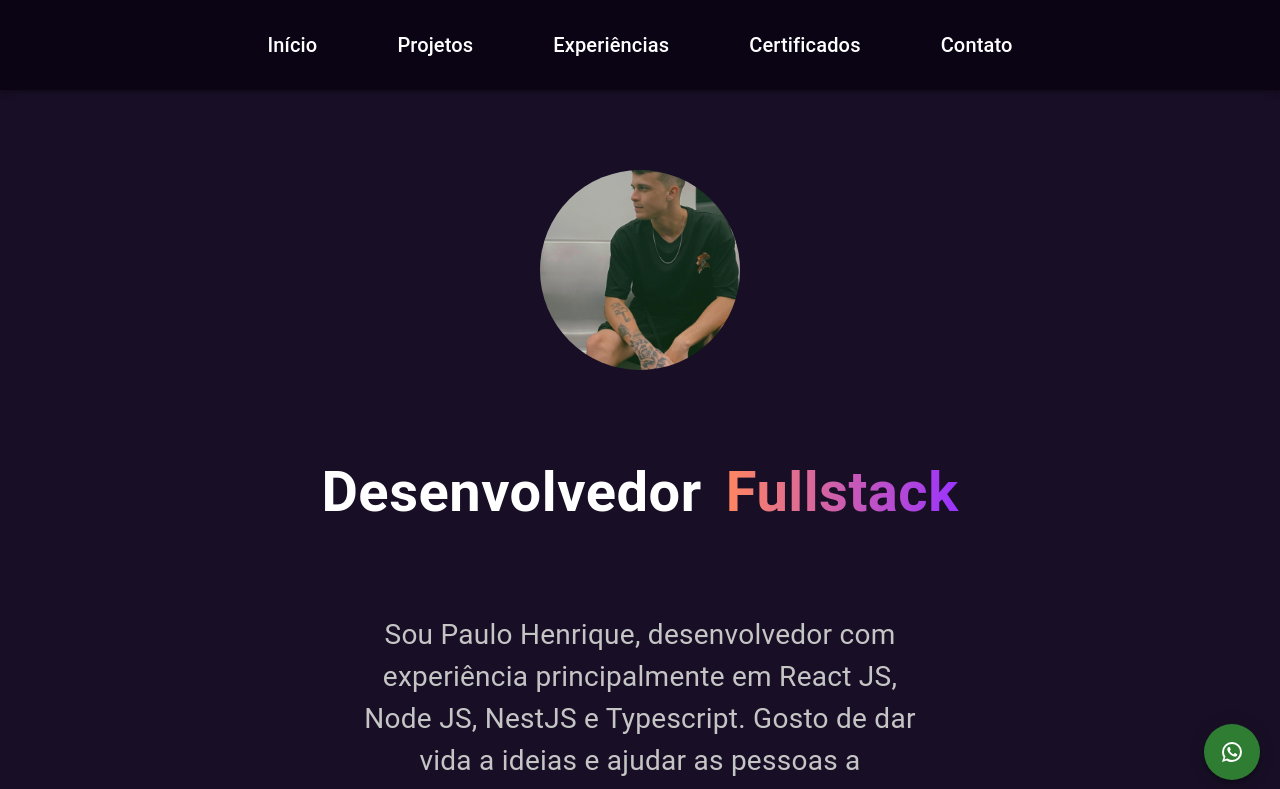
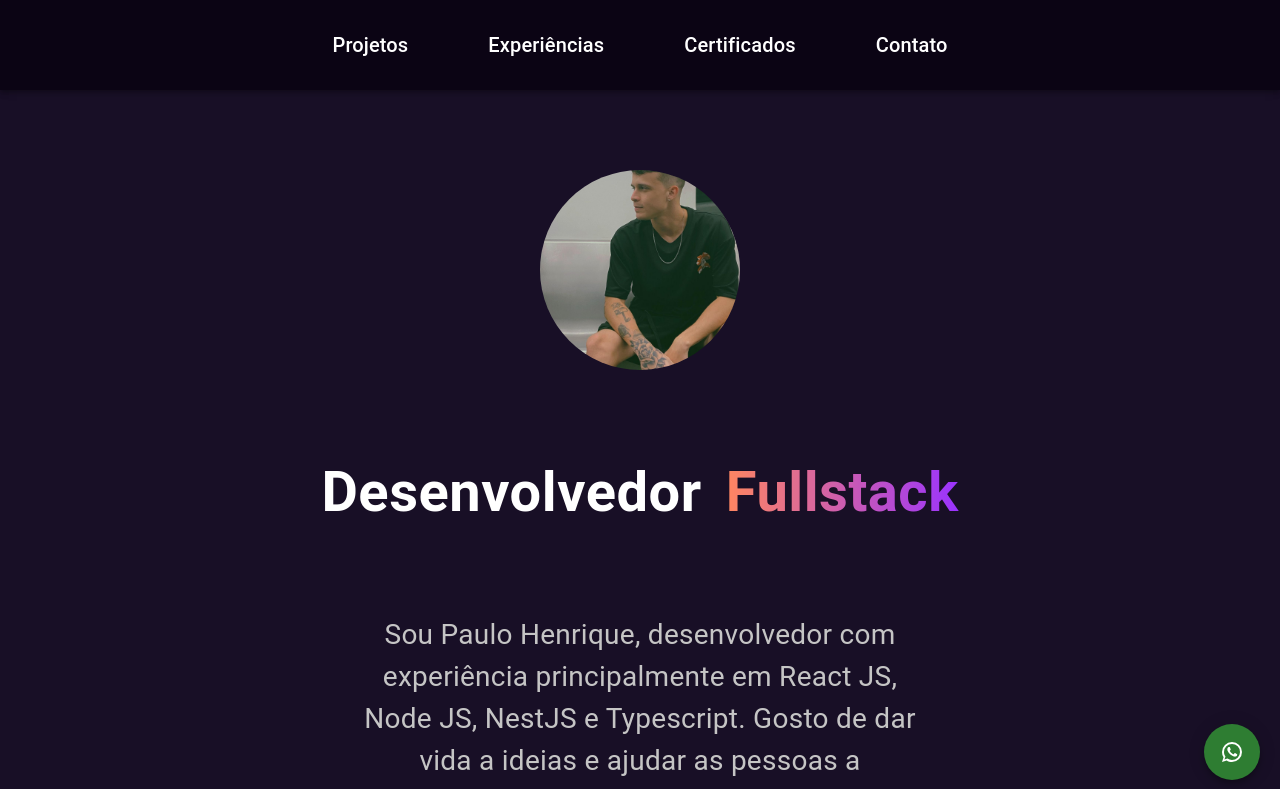
Before and after one commit to paulofreyyy/resume, a React (Vite) app: page / in a window 1280 px wide. Shown: the top 789 px of the page. Built offline with nearby package versions, Linux system fonts and the light colour scheme.

Commit message:
feat: remove inicio button in appBar

```diff
--- a/src/components/Appbar.tsx
+++ b/src/components/Appbar.tsx
@@ -79,19 +79,6 @@ export function Appbar() {
                                     <Typography
                                         textAlign='center'
                                         component='a'
-                                        href='#'
-                                        sx={{
-                                            textDecoration: "none",
-                                            color: "#FFF",
-                                        }}
-                                    >
-                                        Início
-                                    </Typography>
-                                </MenuItem>
-                                <MenuItem onClick={handleMenuClose}>
-                                    <Typography
-                                        textAlign='center'
-                                        component='a'
                                         href='https://github.com/paulofreyyy'
                                         target="_blank"
                                         sx={{
@@ -139,18 +126,6 @@ export function Appbar() {
                         </>
                     ) : (
                         <>
-                                <Typography
-                                    variant="h6"
-                                    noWrap
-                                    component='a'
-                                    href="#"
-                                    color="#FFF"
-                                    sx={{
-                                        textDecoration: "none",
-                                    }}
-                                >
-                                    Início
-                                </Typography>
                                 <Typography
                                     variant="h6"
                                     noWrap
```
